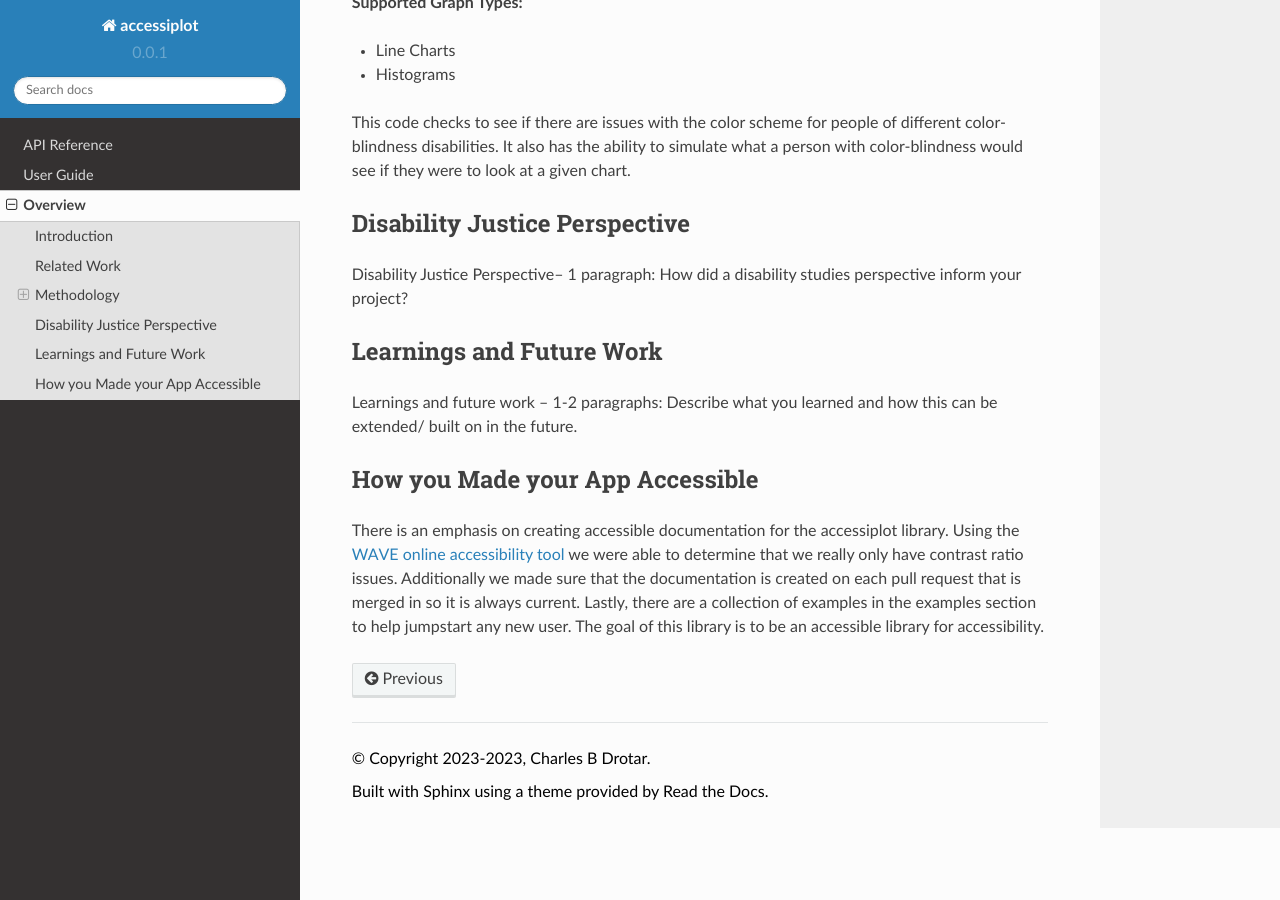
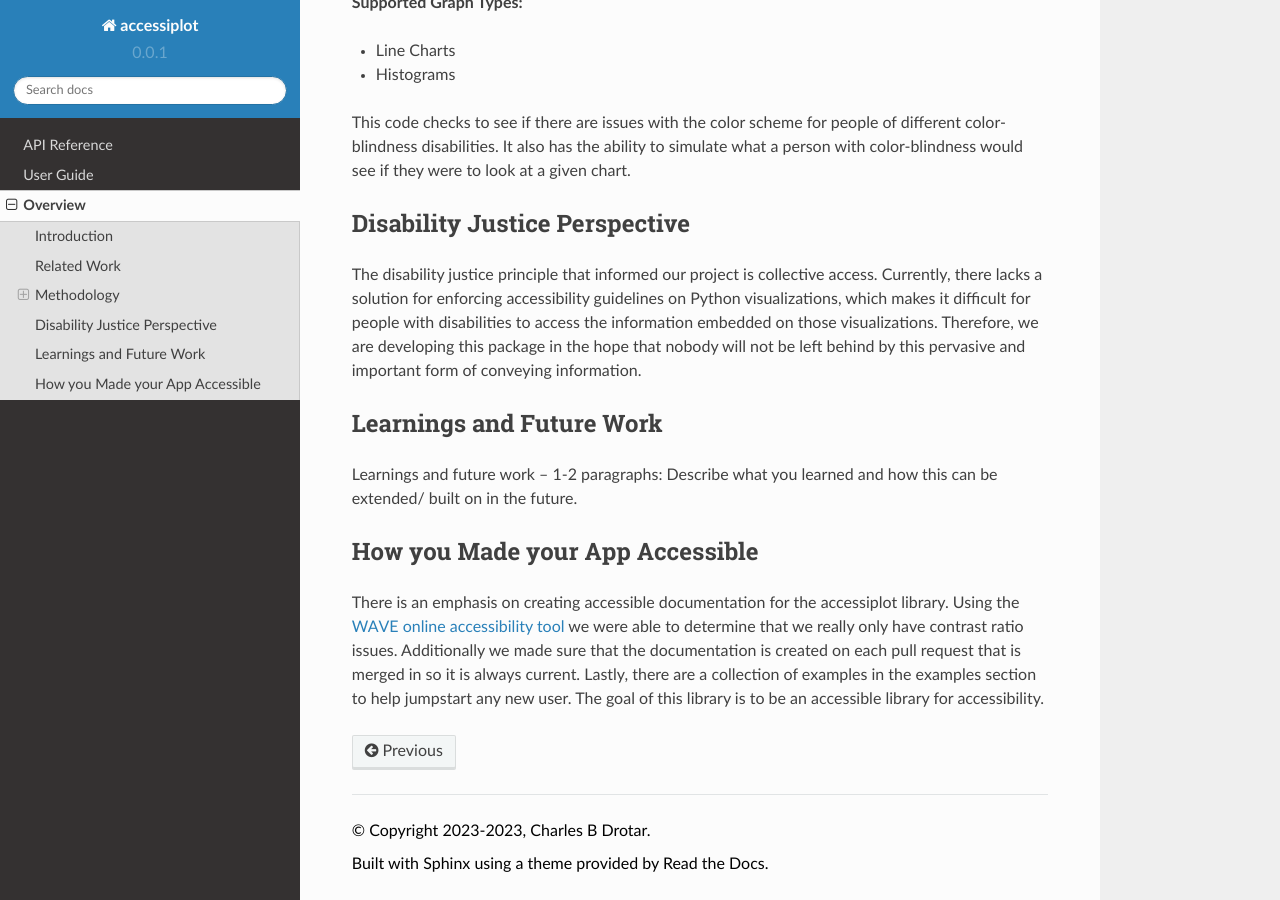
Before and after one commit to charlesdrotar/accessiplot, a Sphinx documentation site: the page built from docs/overview.rst, in a window 1280 px wide and 900 px high, scrolled down 2034 px. Built offline with Sphinx 7.4.7 and the Read the Docs theme 2.0.0, drawn with Linux system fonts in a browser that asks for light colours; pages that are not in the unit, such as notebooks, are missing from menus.

Commit message:
adding relevant disability justice principle

```diff
--- a/docs/overview.rst
+++ b/docs/overview.rst
@@ -102,7 +102,11 @@ would see if they were to look at a given chart.
 Disability Justice Perspective
 ------------------------------
 
-Disability Justice Perspective– 1 paragraph: How did a disability studies perspective inform your project?
+The disability justice principle that informed our project is collective access.
+Currently, there lacks a solution for enforcing accessibility guidelines on Python visualizations,
+which makes it difficult for people with disabilities to access the information embedded on those visualizations.
+Therefore, we are developing this package in the hope that nobody will not be left behind by this pervasive and
+important form of conveying information.
 
 
 Learnings and Future Work
```
